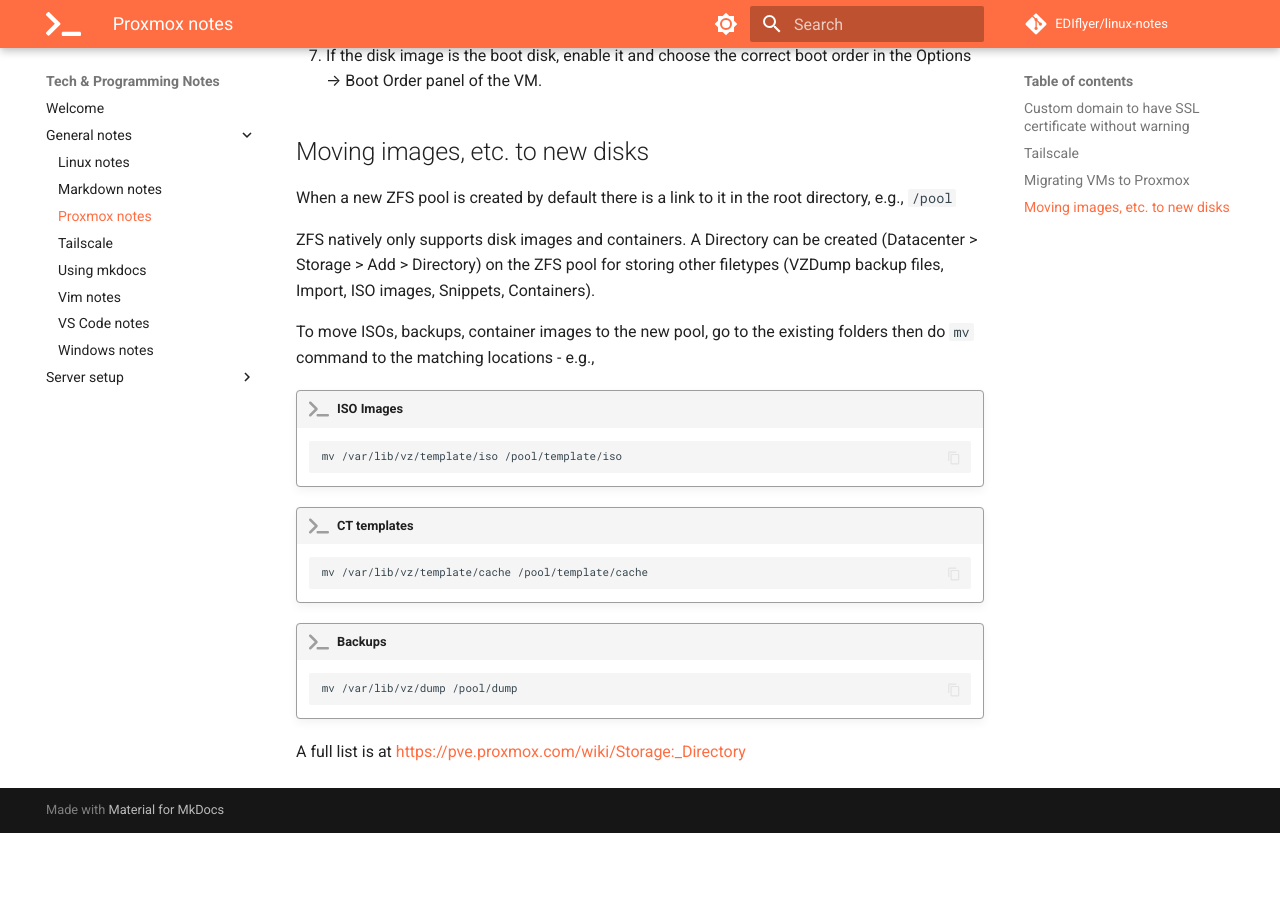
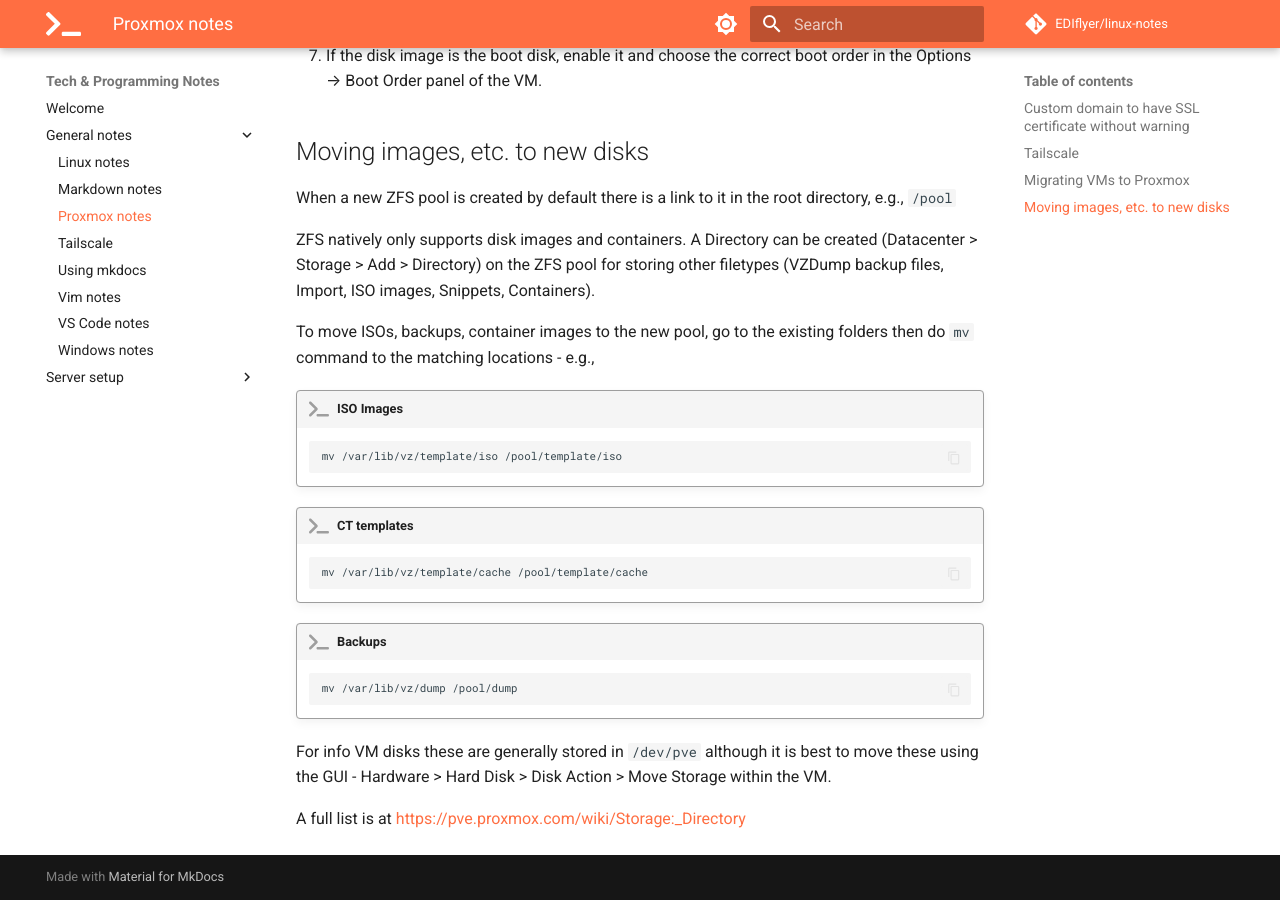
Before and after one commit to EDIflyer/linux-notes, an MkDocs documentation site: the page built from docs/general-notes/proxmox_notes.md, in a window 1280 px wide and 900 px high, scrolled down 1728 px. Built offline with MkDocs 1.6.1 and Material for MkDocs 9.7.7, drawn with Linux system fonts in a browser that asks for light colours; comment, search, counter and statistics services are not loaded; before the commit the page ends 2561 px from its top, so only the background shows below that.

Commit message:
docs: Proxmox VM disk info

````diff
--- a/docs/general-notes/proxmox_notes.md
+++ b/docs/general-notes/proxmox_notes.md
@@ -55,4 +55,6 @@ To move ISOs, backups, container images to the new pool, go to the existing fold
     mv /var/lib/vz/dump /pool/dump
     ```
 
+For info VM disks these are generally stored in `/dev/pve` although it is best to move these using the GUI - Hardware > Hard Disk > Disk Action > Move Storage within the VM.
+
 A full list is at https://pve.proxmox.com/wiki/Storage:_Directory
````
